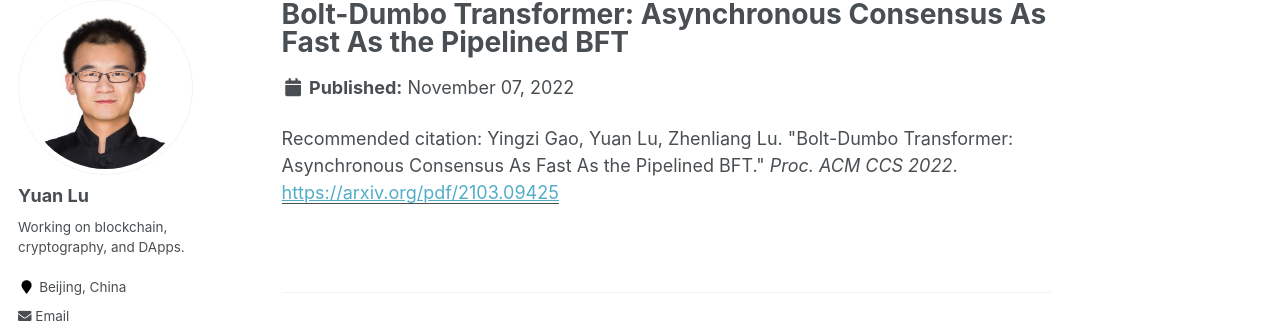
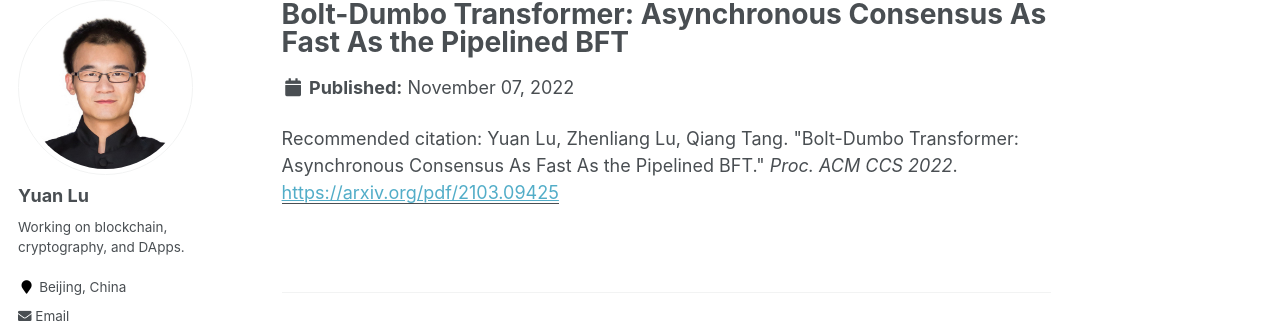
Before and after one commit to yylluu/yylluu.github.io, a Jekyll site: the page built from _publications/2022-11-07-bdt.md, in a window 1280 px wide. Shown: the part 118-441 px from the top of the page. Built offline with Jekyll 4.4.1, drawn with Linux system fonts in a browser that asks for light colours.

Commit message:
Update 2022-11-07-bdt.md

```diff
--- a/_publications/2022-11-07-bdt.md
+++ b/_publications/2022-11-07-bdt.md
@@ -5,5 +5,5 @@ permalink: /publication/2022-11-07-bdt
 venue: ACM CCS
 date: 2022-11-07
 paperurl: 'https://arxiv.org/pdf/2103.09425'
-citation: 'Yingzi Gao, Yuan Lu, Zhenliang Lu. &quot;Bolt-Dumbo Transformer: Asynchronous Consensus As Fast As the Pipelined BFT.&quot; <i>Proc. ACM CCS 2022</i>.'
+citation: 'Yuan Lu, Zhenliang Lu, Qiang Tang. &quot;Bolt-Dumbo Transformer: Asynchronous Consensus As Fast As the Pipelined BFT.&quot; <i>Proc. ACM CCS 2022</i>.'
 ---
```
